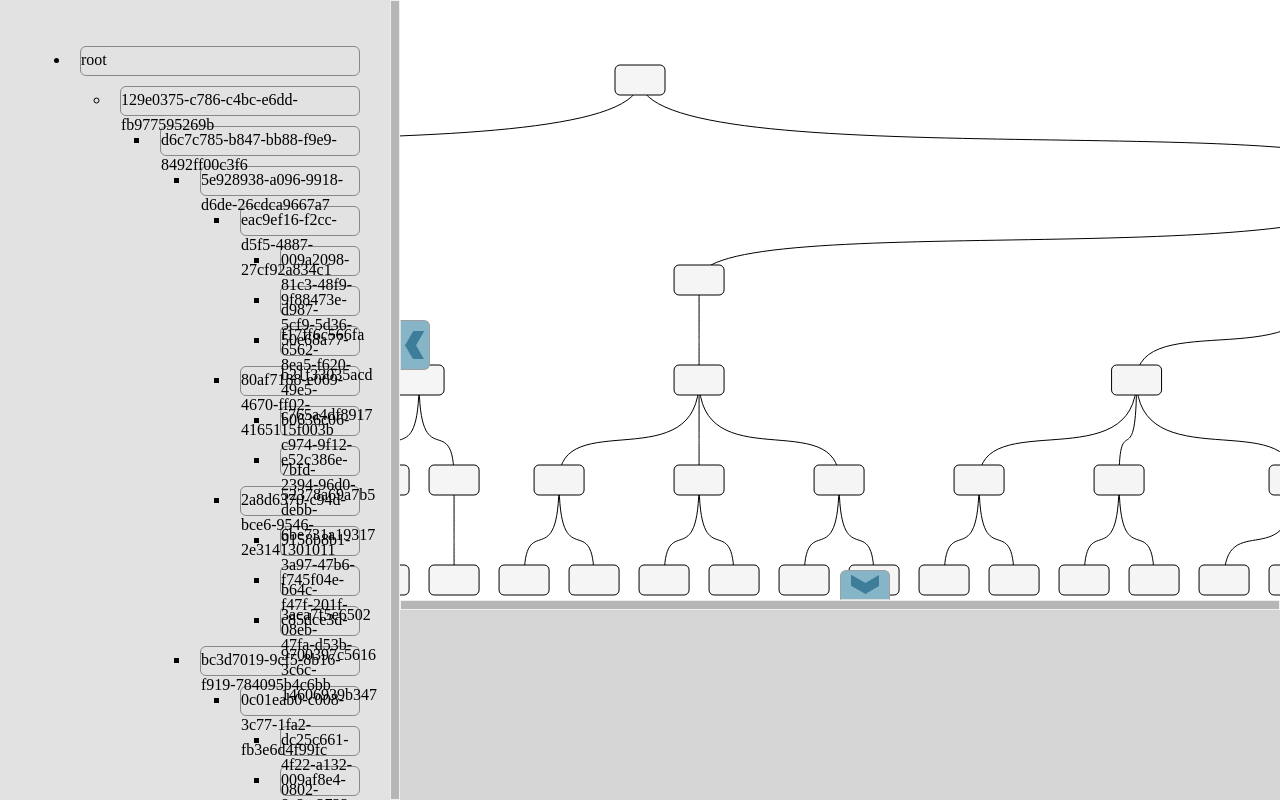
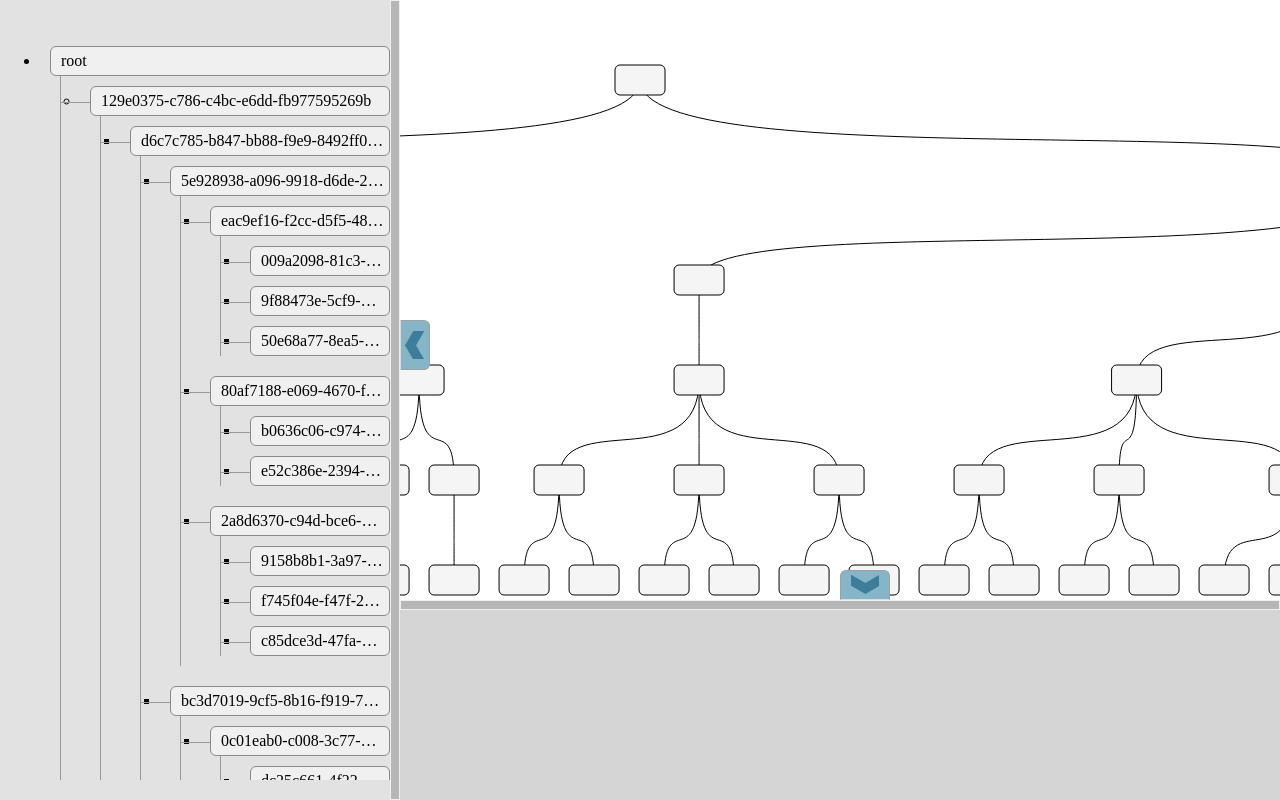
Before and after one commit to Convicted202/buchheim-svgTreeBuilder, a plain HTML site: page index.html in a window 1280 px wide. Drawn offline with Linux system fonts and the light colour scheme.

Commit message:
added basic render for tree list area

```diff
--- a/index.html
+++ b/index.html
@@ -12,7 +12,9 @@
     <div id="leftbar" class="fasttransition">
         <div id="resizerV" class="resizer vertical"></div>
         <div id="hideLeft" class="closeButton"></div>
-        <div id="treeList"></div>
+        <div id="treeList">
+            <div id="treeContainer"></div>
+        </div>
     </div>
     <div id="rightbar">
         <div id="righttopbar">
--- a/js/app.js
+++ b/js/app.js
@@ -27,7 +27,7 @@ window.addEventListener('load', function() {
 });
 
 function applicationStart(data) {
-    var treeListContainer = $('#treeList');
+    var treeListContainer = $('#treeContainer');
     window.tree = new FaultTree(Snap, 'surface');
     tree.init(data);
     treeListContainer.innerHTML =
--- a/js/fault.js
+++ b/js/fault.js
@@ -572,10 +572,19 @@
             text.tag = text.tag || 'span';
             text.class = text.class || '';
 
-            function startTag(tag) {
-                return '<' + tag.tag + ' class="' + tag.class + '">';
+            function startTag(tag, first) {
+                var cl = '';
+                if (first) {
+                    cl = ' root';
+                }
+                tag = tag || {};
+                tag.tag = tag.tag || 'span';
+                tag.class = tag.class || 'default'
+                return '<' + tag.tag + ' class="' + tag.class + cl + '">';
             }
             function endTag(tag) {
+                tag = tag || {};
+                tag.tag = tag.tag || 'span';
                 return '</' + tag.tag + '>';
             }
 
@@ -585,6 +594,7 @@
                 innerTag += startTag(text) + root.id + endTag(text);
                 if (root.children && root.children.length) {
                     innerTag += startTag(parent);
+                    // innerTag += startTag() + endTag();
                     [].forEach.call(root.children, function(node) {
                         innerTag += loop(node);
                     });
@@ -594,7 +604,7 @@
                 return innerTag;
             }
 
-            tag += startTag(parent);
+            tag += startTag(parent, true);
             tag += loop(this.jsonTree);
             tag += endTag(parent);
             return tag;
--- a/stylesheets/sass/main.scss
+++ b/stylesheets/sass/main.scss
@@ -33,7 +33,50 @@ html, body {
     #treeList {
         height: 100%;
         width: 100%;
-        padding: 30px;
+        padding: 20px 10px;
+
+        #treeContainer {
+            overflow: auto;
+            height: 100%;
+
+            .child {
+                position: relative;
+                padding: 5px 0px 5px 10px;
+
+                &:before {
+                    content: '';
+                    position: absolute;
+                    border-left: 1px solid #999;
+                    left: -20px;
+                    height: 100%;
+                    top: -5px;
+                    width: 1px;
+                }
+
+                &:after {
+                    content: '';
+                    position: absolute;
+                    border-bottom: 1px solid #999;
+                    left: -20px;
+                    height: 1px;
+                    top: 20px;
+                    width: 30px;
+                }
+            }
+
+            ul.root {
+                > .child:first-child {
+                    border: none;
+                    &:before, &:after {
+                        border: none;
+                    }
+                }
+            }
+
+            .parent {
+                padding: 5px 0px 5px 30px;
+            }
+        }
 
         .displayInfo {
             display: block;
@@ -42,8 +85,23 @@ html, body {
             height: 30px;
             border-radius: 6px;
             vertical-align: middle;
-            line-height: 25px;
-            margin: 10px;
+            //line-height: 25px;
+            // margin: 10px;
+            text-overflow: ellipsis;
+            overflow: hidden;
+            white-space: nowrap;
+            padding: 5px 5px 5px 10px;
+            background-color: #f0f0f0;
+            cursor: pointer;
+
+            &:hover {
+                background-color: #85b5c7;
+                color: #f0f0f0;
+            }
+        }
+
+        .root {
+            padding: 0;
         }
     }
 }
```
Also changed, not shown: stylesheets/main.css.
